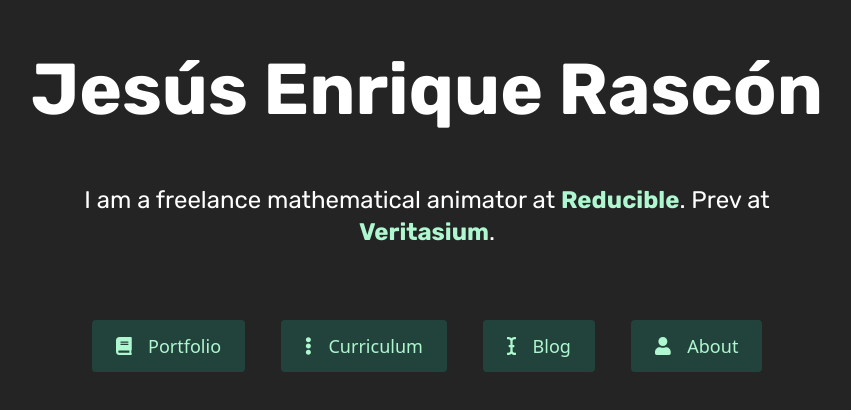
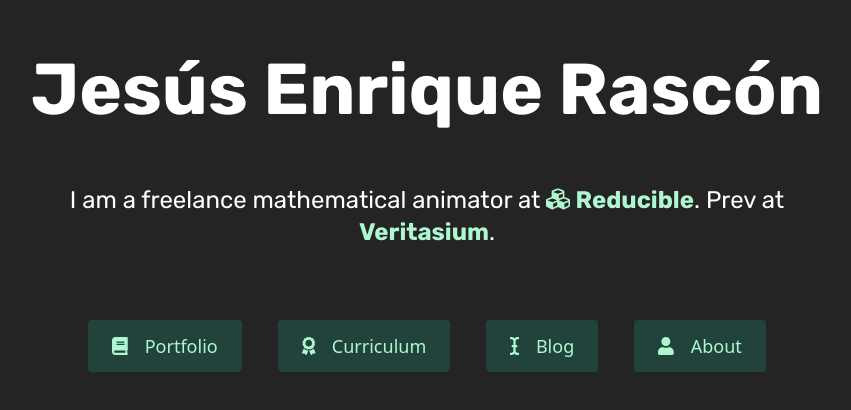
Before and after one commit to jesi-rgb/old.jesirgb.com, a Next.js app: page / in a window 1280 px wide. Shown: the part 140-550 px from the top of the page, without its empty margins (213-1064 px from the left). Built offline with nearby package versions, Linux system fonts and the light colour scheme; no server answers.

Commit message:
added links

```diff
--- a/components/TopTracks.js
+++ b/components/TopTracks.js
@@ -12,7 +12,7 @@
 
   return (
     <>
-      <div className="mx-4 xl:mx-0 sticky">
+      <div className="mx-4 xl:mx-0">
         <p className="mt-30 text-lg text-white my-3 lg:text-xl">
           Recently played songs...
         </p>
--- a/pages/index.js
+++ b/pages/index.js
@@ -7,7 +7,8 @@
   faICursor,
   faBook,
   faUser,
-  faEllipsisV,
+  faCubes,
+  faAward,
 } from "@fortawesome/free-solid-svg-icons";
 
 export default function Landing() {
@@ -29,7 +30,7 @@
                 className="font-bold text-accent-1-lighter hover:text-accent-1"
                 href="https://www.youtube.com/c/Reducible"
               >
-                Reducible
+                <FontAwesomeIcon icon={faCubes} className="" /> Reducible
               </a>
               . Prev at{" "}
               <a
@@ -41,33 +42,33 @@
               .
             </p>
           </div>
-          <div className="mt-10 flex flex-col space-y-5 xl:flex-row xl:space-x-9 xl:space-y-0">
-            <a href="/portfolio">
-              <button class="text-accent-1-lighter bg-accent-1 bg-opacity-20 border-0 border-accent-1 py-3 px-6 focus:outline-none hover:bg-opacity-50 rounded text-lg">
+          <div className="text-center  mt-10 flex flex-col space-y-5 xl:flex-row xl:space-x-9 xl:space-y-0">
+            <button class="text-accent-1-lighter bg-accent-1 bg-opacity-20 border-0 border-accent-1 py-3 px-6 focus:outline-none hover:bg-opacity-50 rounded text-lg">
+              <a className="w-full" href="/portfolio">
                 <FontAwesomeIcon icon={faBook} className="text-lg mr-3" />{" "}
                 Portfolio
-              </button>
-            </a>
+              </a>
+            </button>
 
-            <a href="/curriculum">
-              <button class="text-accent-1-lighter bg-accent-1 bg-opacity-20 border-0 border-accent-1 py-3 px-6 focus:outline-none hover:bg-opacity-50 rounded text-lg">
-                <FontAwesomeIcon icon={faEllipsisV} className="text-lg mr-3" />{" "}
+            <button class="text-accent-1-lighter bg-accent-1 bg-opacity-20 border-0 border-accent-1 py-3 px-6 focus:outline-none hover:bg-opacity-50 rounded text-lg">
+              <a href="/curriculum">
+                <FontAwesomeIcon icon={faAward} className="text-lg mr-3" />{" "}
                 Curriculum
-              </button>
-            </a>
+              </a>
+            </button>
 
-            <a href="/blog">
-              <button class="text-accent-1-lighter bg-accent-1 bg-opacity-20 border-0 border-accent-1 py-3 px-6 focus:outline-none hover:bg-opacity-50 rounded text-lg">
+            <button class="text-accent-1-lighter bg-accent-1 bg-opacity-20 border-0 border-accent-1 py-3 px-6 focus:outline-none hover:bg-opacity-50 rounded text-lg">
+              <a href="/blog">
                 <FontAwesomeIcon icon={faICursor} className="text-lg mr-3" />{" "}
                 Blog
-              </button>
-            </a>
+              </a>
+            </button>
 
-            <a href="/about">
-              <button class="text-accent-1-lighter bg-accent-1 bg-opacity-20 border-0 border-accent-1 py-3 px-6 focus:outline-none hover:bg-opacity-50 rounded text-lg">
+            <button class="text-accent-1-lighter bg-accent-1 bg-opacity-20 border-0 border-accent-1 py-3 px-6 focus:outline-none hover:bg-opacity-50 rounded text-lg">
+              <a href="/about">
                 <FontAwesomeIcon icon={faUser} className="text-lg mr-3" /> About
-              </button>
-            </a>
+              </a>
+            </button>
           </div>
         </div>
       </section>
```
